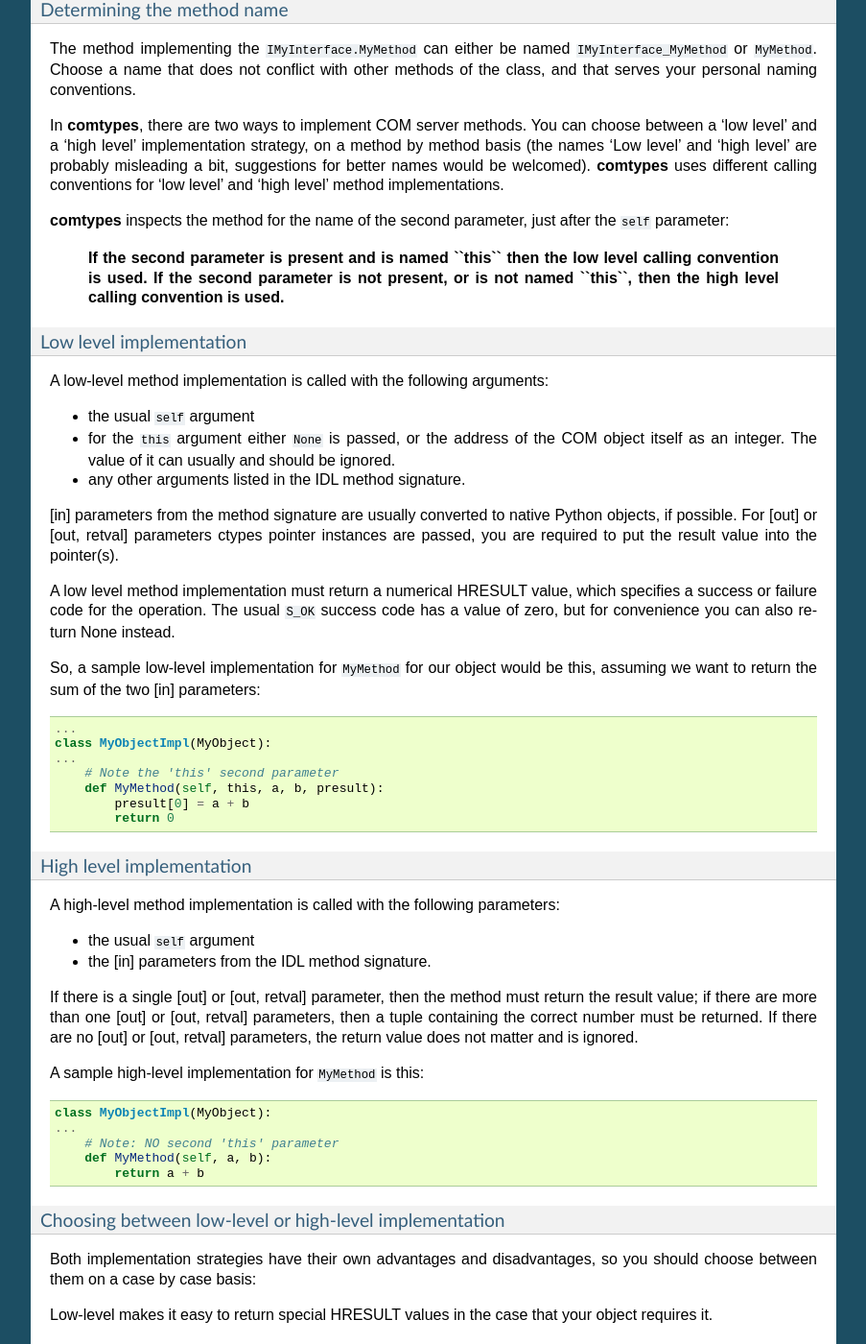
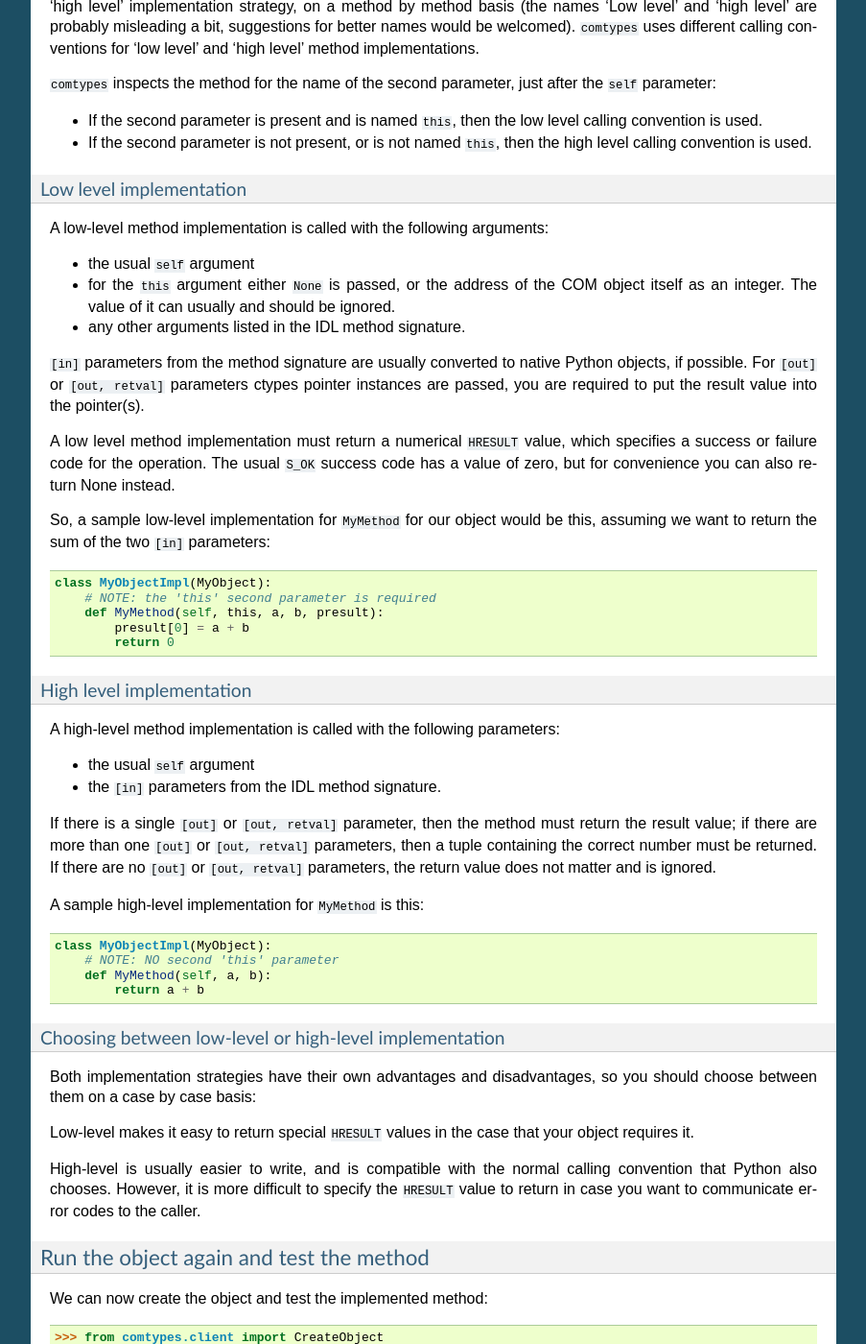
Before and after one commit to enthought/comtypes, a Sphinx documentation site: the page built from docs/source/server.rst, in a window 1280 px wide and 1400 px high, scrolled down 3246 px. Shown: the whole window at 96% size, without its empty margins (198-1101 px from the left). Built offline with Sphinx 7.4.7, drawn with Linux system fonts in a browser that asks for light colours; some of the changed text lies outside the part shown.

Commit message:
Update server-side documentation. (#721)
* **comtypes** -> ``comtypes``

* Remove duplicate sections with `index.rst`.

* Remove unused links.

* Update doctest.

* Enclose `HRESULT` in double backticks.

* Fix old `print` usage in a codeblock.

* Update an `idl` codeblock.

* Enclose paramflags (such as ``[out]``) in double backticks.

* Improve `Determining the method name`.

* Add blank lines.

* Add the `toctree::` directive to `index.rst`.

```diff
--- a/docs/source/conf.py
+++ b/docs/source/conf.py
@@ -17,7 +17,8 @@
 # If extensions (or modules to document with autodoc) are in another directory,
 # add these directories to sys.path here. If the directory is relative to the
 # documentation root, use os.path.abspath to make it absolute, like shown here.
-sys.path.insert(0, os.path.join(os.path.dirname(__file__), "..", ".."))
+COMTYPES_PKG_DIR = os.path.abspath(os.path.join(os.path.dirname(__file__), "..", ".."))
+sys.path.insert(0, COMTYPES_PKG_DIR)
 
 
 # -- General configuration -----------------------------------------------------
@@ -250,23 +251,57 @@
 
 # A string containing Python code that will be run before each test.  Useful
 # for initializing objects or setting up specific conditions.
-doctest_global_setup = """
+LIBID_EXCEL = "{00020813-0000-0000-C000-000000000046}"
+
+doctest_global_setup = f"""
 global NO_EXCEL
+global NO_MYTYPELIB
+
+import contextlib
+import os
+import subprocess
 
 import comtypes.client
 
 
 try:
-    comtypes.client.GetModule(('{00020813-0000-0000-C000-000000000046}',))
-
+    comtypes.client.GetModule(('{LIBID_EXCEL}',))
     NO_EXCEL = False
 except (ImportError, FileNotFoundError):
     NO_EXCEL = True
+
+conf_dir = os.path.abspath(os.path.dirname(r'{__file__}'))
+mytypelib_tlb = os.path.join(conf_dir, 'mytypelib.tlb')
+_env = os.environ.copy()
+_env['PYTHONPATH'] = r'{COMTYPES_PKG_DIR}'
+
+try:
+    comtypes.client.GetModule(mytypelib_tlb)
+    with contextlib.chdir(conf_dir):
+        subprocess.run(['python', 'myserver.py', '/regserver'], env=_env)
+    NO_MYTYPELIB = False
+except (ImportError, FileNotFoundError):
+    NO_MYTYPELIB = True
+
 """
 
 # A string containing Python code that will be run after each test.  Useful
 # for cleaning up resources or resetting state.
-doctest_global_cleanup = ""
+doctest_global_cleanup = f"""
+import contextlib
+import os
+import subprocess
+
+
+conf_dir = os.path.abspath(os.path.dirname(r'{__file__}'))
+_env = os.environ.copy()
+_env['PYTHONPATH'] = r'{COMTYPES_PKG_DIR}'
+
+if not NO_MYTYPELIB:
+    with contextlib.chdir(conf_dir):
+        subprocess.run(['python', 'myserver.py', '/unregserver'], env=_env)
+
+"""
 
 
 # -- Options for Texinfo output -------------------------------------------
--- a/docs/source/server.rst
+++ b/docs/source/server.rst
@@ -64,9 +59,9 @@
 
 .. sourcecode:: shell
 
-    C:\> python -c "from comtypes import GUID; print GUID.create_new()"
+    C:\> python -c "from comtypes import GUID; print(GUID.create_new())"
     {26F87CEB-603A-4FFE-8865-DB67A9E3A308}
-    C:\>
+
 
 The IDL file should now be compiled with the Microsoft MIDL compiler to a
 TLB type library file.
@@ -85,24 +80,24 @@
 
 .. sourcecode:: python
 
-  import comtypes
-  import comtypes.server.localserver
+    import comtypes
+    import comtypes.server.localserver
+    from comtypes.client import GetModule
 
-  from comtypes.client import GetModule
-  # generate wrapper code for the type library, this needs
-  # to be done only once (but also each time the IDL file changes)
-  GetModule("mytypelib.tlb")
+    # generate wrapper code for the type library, this needs
+    # to be done only once (but also each time the IDL file changes)
+    GetModule('path\\to\\mytypelib.tlb')
 
-  from comtypes.gen.MyTypeLib import MyObject
+    from comtypes.gen.MyTypeLib import MyObject
+    class MyObjectImpl(MyObject):
+        # registry entries
+        _reg_threading_ = "Both"
+        _reg_progid_ = "MyTypeLib.MyObject.1"
+        _reg_novers_progid_ = "MyTypeLib.MyObject"
+        _reg_desc_ = "Simple COM server for testing"
+        _reg_clsctx_ = comtypes.CLSCTX_INPROC_SERVER | comtypes.CLSCTX_LOCAL_SERVER
+        _regcls_ = comtypes.server.localserver.REGCLS_MULTIPLEUSE
 
-  class MyObjectImpl(MyObject):
-      # registry entries
-      _reg_threading_ = "Both"
-      _reg_progid_ = "MyTypeLib.MyObject.1"
-      _reg_novers_progid_ = "MyTypeLib.MyObject"
-      _reg_desc_ = "Simple COM server for testing"
-      _reg_clsctx_ = comtypes.CLSCTX_INPROC_SERVER | comtypes.CLSCTX_LOCAL_SERVER
-      _regcls_ = comtypes.server.localserver.REGCLS_MULTIPLEUSE
 
 The meaning of the attributes:
 
@@ -123,7 +118,7 @@
 
     The optional ``_regcls_`` constant is only used for com objects
     that run in their own process, see the MSDN docs for more info.
-    In comtypes, several REGCLS values are defined in the
+    In |comtypes|, several REGCLS values are defined in the
     ``comtyper.server.localserver`` module.
 
 You do not yet implement any methods on the class, because basic
@@ -144,6 +139,7 @@
         from comtypes.server.register import UseCommandLine
         UseCommandLine(MyObjectImpl)
 
+
 You should now run your script with a ``/regserver`` command line
 option, this will write information about your object into the Windows
 registry:
@@ -152,32 +148,36 @@
 
     C:\> python myserver.py /regserver
 
+
 If you have the Microsoft ``OLEVIEW`` utility, you can now open the
 "All Objects" item, and look for the "Simple COM server for testing"
 object.  If everything works well, you can even create an instance of
 your COM object by double clicking the entry, and you will see that
 the object implements quite some interfaces already.
 
-You can also create an instance of the object with comtypes:
+You can also create an instance of the object with |comtypes|:
+
+.. doctest::
+    :skipif: NO_MYTYPELIB
+
+    >>> from comtypes.client import CreateObject
+    >>> x = CreateObject("MyTypelib.MyObject")
+    >>> x  # doctest: +ELLIPSIS
+    <POINTER(IMyInterface) ptr=... at ...>
+
+
+Of course, calling a method does not yet work if it is not implemented
+in the server script.  In such cases, a ``COMError`` is raised with an
+``hresult`` of ``-2147467263`` (``E_NOTIMPL``, ``'0x80004001'`` in
+signed-32bit hex):
 
 .. sourcecode:: pycon
 
-  >>> from comtypes.client import CreateObject
-  >>> x = CreateObject("MyTypelib.MyObject")
-  >>> print x
-  <POINTER(IMyInterface) ptr=0x1216328 at 1216620>
-  >>>
+    >>> x.MyMethod(1, 2)  # doctest: +ELLIPSIS
+    Traceback (most recent call last):
+      ...
+    _ctypes.COMError: (-2147467263, ..., (None, None, None, 0, None))
 
-Of course calling a method does not yet work since it is not
-implemented in the server script:
-
-.. sourcecode:: pycon
-
-  >>> x.MyMethod(a, 2)
-  Traceback (most recent call last):
-    File "<stdin>", line 1, in <module>
-  _ctypes.COMError: COMError(0x80004001, 'Nicht implementiert', (None, None, None, 0, None))
-  >>>
 
 Implementing COM methods
 ++++++++++++++++++++++++
@@ -190,6 +190,7 @@
 .. sourcecode:: c
 
     HRESULT MyMethod([in] INT a, [in] INT b, [out, retval] INT *presult);
+
 
 So, this method takes two integers and returns a third one, writing
 the latter into a pointer.
@@ -215,10 +216,11 @@
 |comtypes| inspects the method for the name of the second parameter,
 just after the ``self`` parameter:
 
-  **If the second parameter is present and is named ``this`` then the
-  low level calling convention is used.  If the second parameter is
-  not present, or is not named ``this``, then the high level calling
-  convention is used.**
+- If the second parameter is present and is named ``this``, then the
+  low level calling convention is used.
+
+- If the second parameter is not present, or is not named ``this``,
+  then the high level calling convention is used.
 
 
 Low level implementation
@@ -234,29 +236,28 @@
 
 - any other arguments listed in the IDL method signature.
 
-[in] parameters from the method signature are usually converted to
-native Python objects, if possible.  For [out] or [out, retval]
-parameters ctypes pointer instances are passed, you are required to
-put the result value into the pointer(s).
+``[in]`` parameters from the method signature are usually converted
+to native Python objects, if possible.  For ``[out]`` or
+``[out, retval]`` parameters ctypes pointer instances are passed,
+you are required to put the result value into the pointer(s).
 
-A low level method implementation must return a numerical HRESULT
+A low level method implementation must return a numerical ``HRESULT``
 value, which specifies a success or failure code for the operation.
 The usual ``S_OK`` success code has a value of zero, but for
 convenience you can also return None instead.
 
 So, a sample low-level implementation for ``MyMethod`` for our object
-would be this, assuming we want to return the sum of the two [in]
+would be this, assuming we want to return the sum of the two ``[in]``
 parameters:
 
 .. sourcecode:: python
 
-  ...
-  class MyObjectImpl(MyObject):
-  ...
-      # Note the 'this' second parameter
-      def MyMethod(self, this, a, b, presult):
-          presult[0] = a + b
-          return 0
+    class MyObjectImpl(MyObject):
+        # NOTE: the 'this' second parameter is required
+        def MyMethod(self, this, a, b, presult):
+            presult[0] = a + b
+            return 0
+
 
 High level implementation
 -------------------------
@@ -265,23 +266,24 @@
 
 - the usual ``self`` argument
 
-- the [in] parameters from the IDL method signature.
+- the ``[in]`` parameters from the IDL method signature.
 
-If there is a single [out] or [out, retval] parameter, then the method
-must return the result value; if there are more than one [out] or
-[out, retval] parameters, then a tuple containing the correct number
-must be returned.  If there are no [out] or [out, retval] parameters,
-the return value does not matter and is ignored.
+If there is a single ``[out]`` or ``[out, retval]`` parameter, then
+the method must return the result value; if there are more than one
+``[out]`` or ``[out, retval]`` parameters, then a tuple containing
+the correct number must be returned.  If there are no ``[out]`` or
+``[out, retval]`` parameters, the return value does not matter and
+is ignored.
 
 A sample high-level implementation for ``MyMethod`` is this:
 
 .. sourcecode:: python
 
-  class MyObjectImpl(MyObject):
-  ...
-      # Note: NO second 'this' parameter
-      def MyMethod(self, a, b):
-          return a + b
+    class MyObjectImpl(MyObject):
+        # NOTE: NO second 'this' parameter
+        def MyMethod(self, a, b):
+            return a + b
+
 
 Choosing between low-level or high-level implementation
 -------------------------------------------------------
@@ -290,36 +292,33 @@
 disadvantages, so you should choose between them on a case by case
 basis:
 
-Low-level makes it easy to return special HRESULT values in the case
-that your object requires it.
+Low-level makes it easy to return special ``HRESULT`` values in the
+case that your object requires it.
 
 High-level is usually easier to write, and is compatible with the
 normal calling convention that Python also chooses.  However, it is
-more difficult to specify the HRESULT value to return in case you want
-to communicate error codes to the caller.
+more difficult to specify the ``HRESULT`` value to return in case you
+want to communicate error codes to the caller.
 
 Run the object again and test the method
 ++++++++++++++++++++++++++++++++++++++++
 
 We can now create the object and test the implemented method:
 
-.. sourcecode:: pycon
+.. doctest::
+    :skipif: NO_MYTYPELIB
 
-  >>> from comtypes.client import CreateObject
-  >>> x = CreateObject("MyTypelib.MyObject")
-  >>> print x
-  <POINTER(IMyInterface) ptr=0x1216328 at 1216620>
-  >>> print x.MyMethod(42, 5)
-  47
-  >>>
+    >>> from comtypes.client import CreateObject
+    >>> myobj = CreateObject("MyTypelib.MyObject")
+    >>> myobj  # doctest: +ELLIPSIS
+    <POINTER(IMyInterface) ptr=... at ...>
+    >>> myobj.MyMethod(42, 5)
+    47
+
 
 More details on COM objects
 ***************************
 
 To be written...
 
-.. |comtypes| replace:: **comtypes**
-
-.. _`WMI monikers`: http://www.microsoft.com/technet/scriptcenter/guide/sas_wmi_jgfx.mspx?mfr=true
-
-.. _ctypes: http://starship.python.net/crew/theller/ctypes
+.. |comtypes| replace:: ``comtypes``
```
Also changed, not shown: other parts of docs/source/server.rst (+24 -29 lines), docs/source/index.rst (+7 -4 lines), 1 other file.
